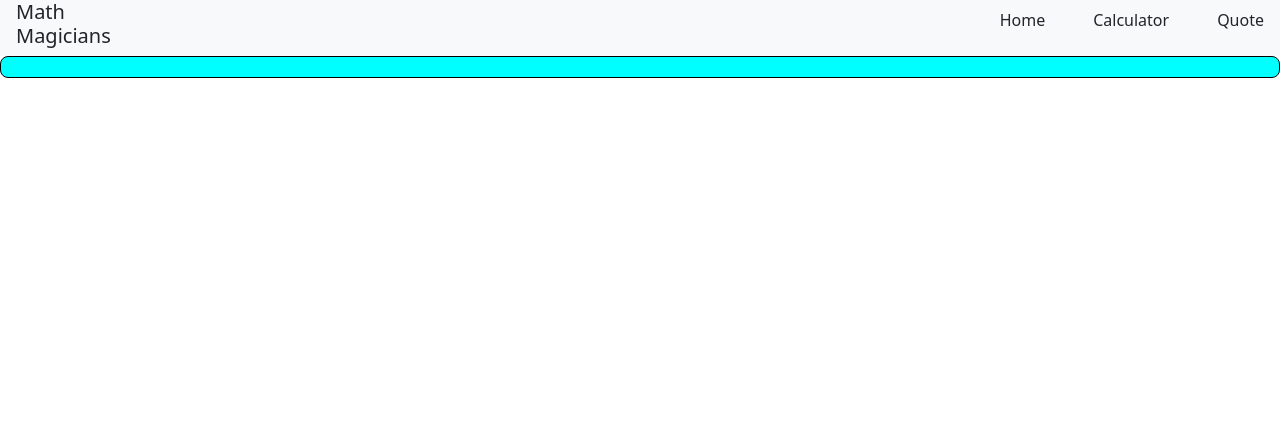
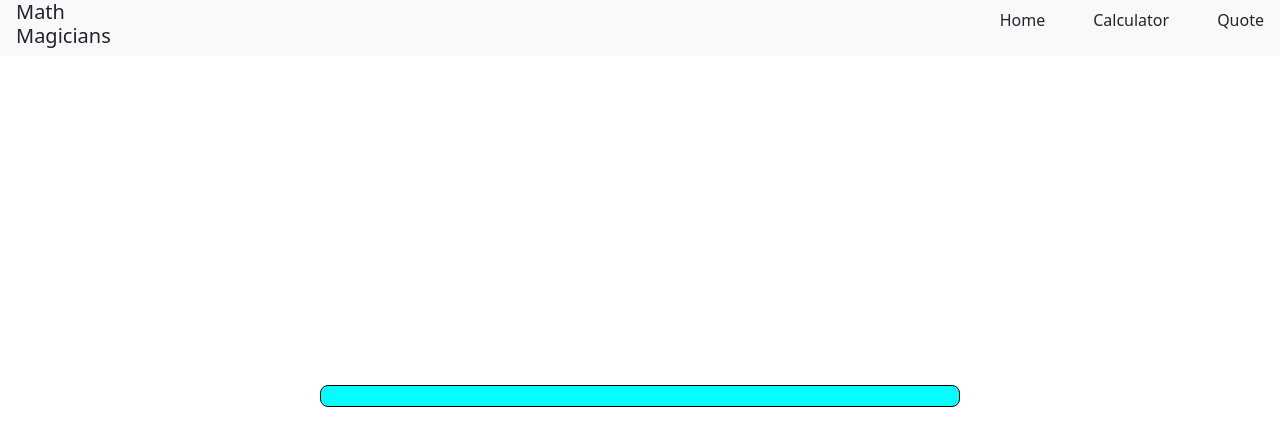
Before and after one commit to DilsherB/math-magician, a React (Create React App) app: page /Quote in a window 1280 px wide. Shown: the top 446 px of the page. Built offline with nearby package versions, Linux system fonts and the light colour scheme; no server answers.

Commit message:
quotes styling done.

```diff
--- a/src/components/Quote.js
+++ b/src/components/Quote.js
@@ -26,7 +26,11 @@ const Quote = () => {
     fetchData();
   }, []);
   return (
-    <div className="quotes">
+    <div style={{ height: "85vh" }} className="d-flex align-items-center">
+      <div
+        className="quotes w-50"
+        style={{ margin: "auto" }}
+      >
         {loading && <div className="center">Loading...</div>}
         {error && <div>{error}</div>}
         {data && (
@@ -36,6 +40,7 @@ const Quote = () => {
           </div>
         )}
       </div>
+    </div>
   );
 };
 
```
Lines whose indentation alone changed are shown as unchanged.
